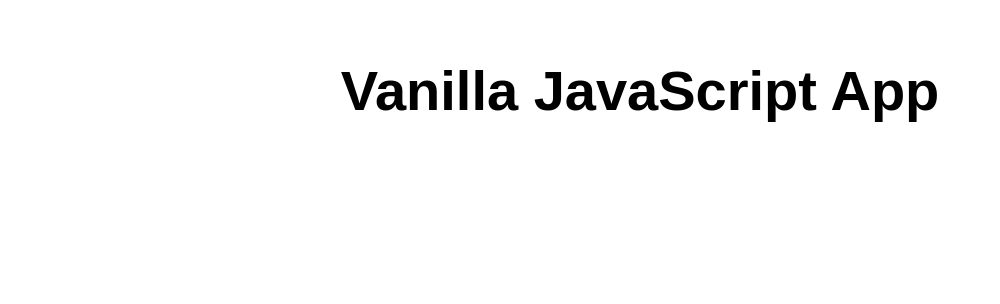
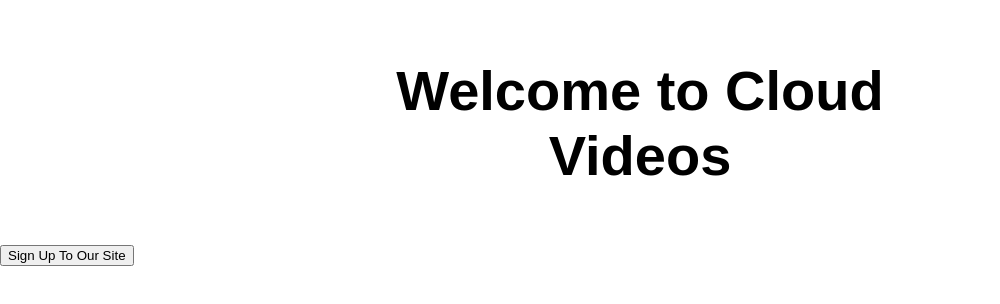
Before and after one commit to timelyrogue/com682webapp, a website: page src/index.html in a window 1280 px wide. Shown: the whole page, without its empty margins (0-1000 px from the left). Drawn offline with Linux system fonts and the light colour scheme; files that its build step writes are made by us from their sources.

Commit message:
Update starter page

```diff
--- a/W9bWebApp/JS/app.js
+++ b/W9bWebApp/JS/app.js
@@ -205,7 +205,9 @@ function validateLoginData(){
 
 }
 
-
+function moveToSignUp() {
+  window.location = "./signuppage.html"
+}
 
 
 
--- a/src/index.html
+++ b/src/index.html
@@ -5,13 +5,17 @@
   <meta charset="UTF-8">
   <meta name="viewport" content="width=device-width, initial-scale=1.0">
   <link rel="stylesheet" href="styles.css">
+  <script type="text/javascript" src="JS/app.js"></script>
   <title>Vanilla JavaScript App</title>
 </head>
 
 <body>
   <main>
-    <h1>Vanilla JavaScript App</h1>
+    <h1>Welcome to Cloud Videos</h1>
   </main>
+
+  <button type="button" onclick="moveToSignUp()">Sign Up To Our Site</button>
+
 </body>
 
 </html>
```
